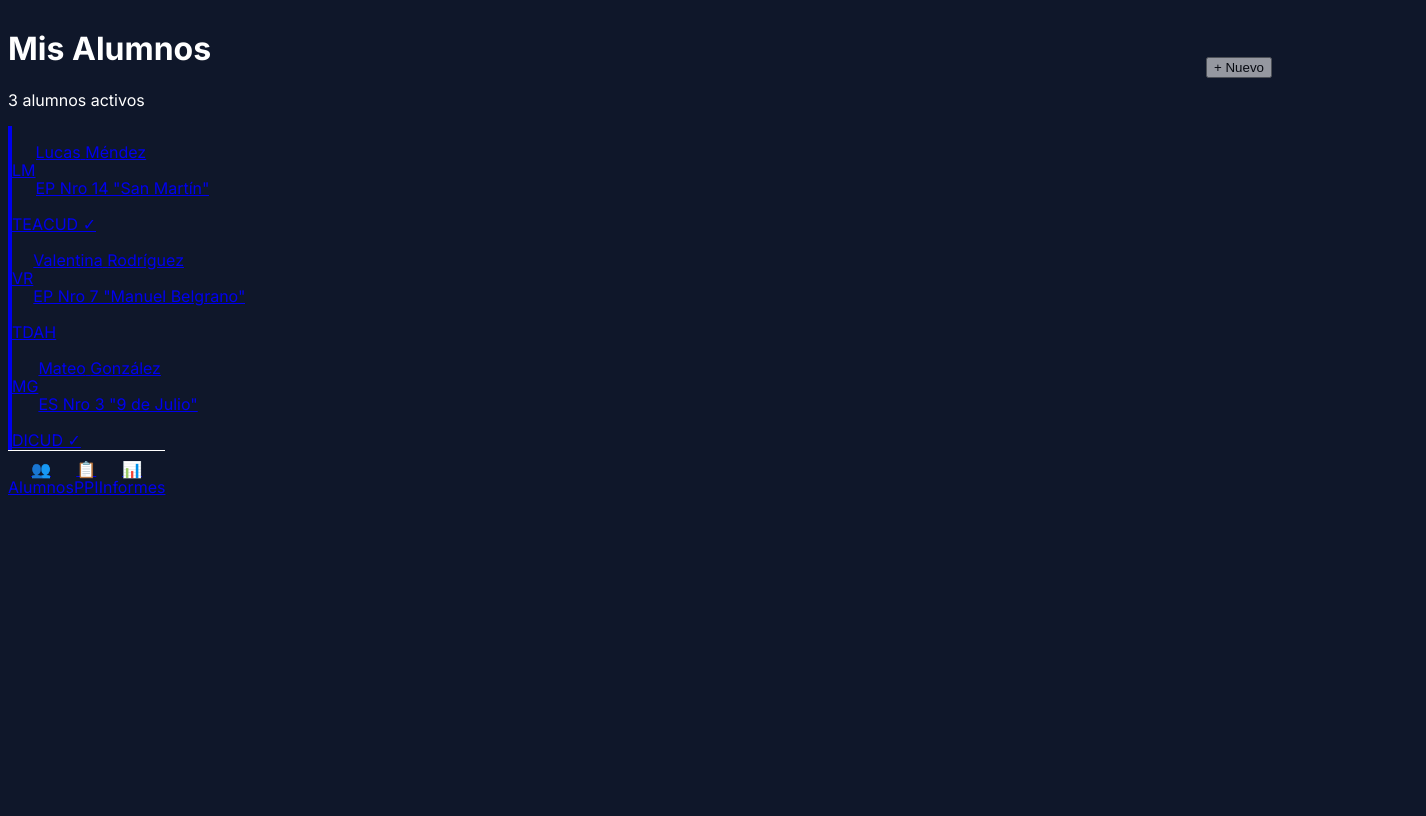
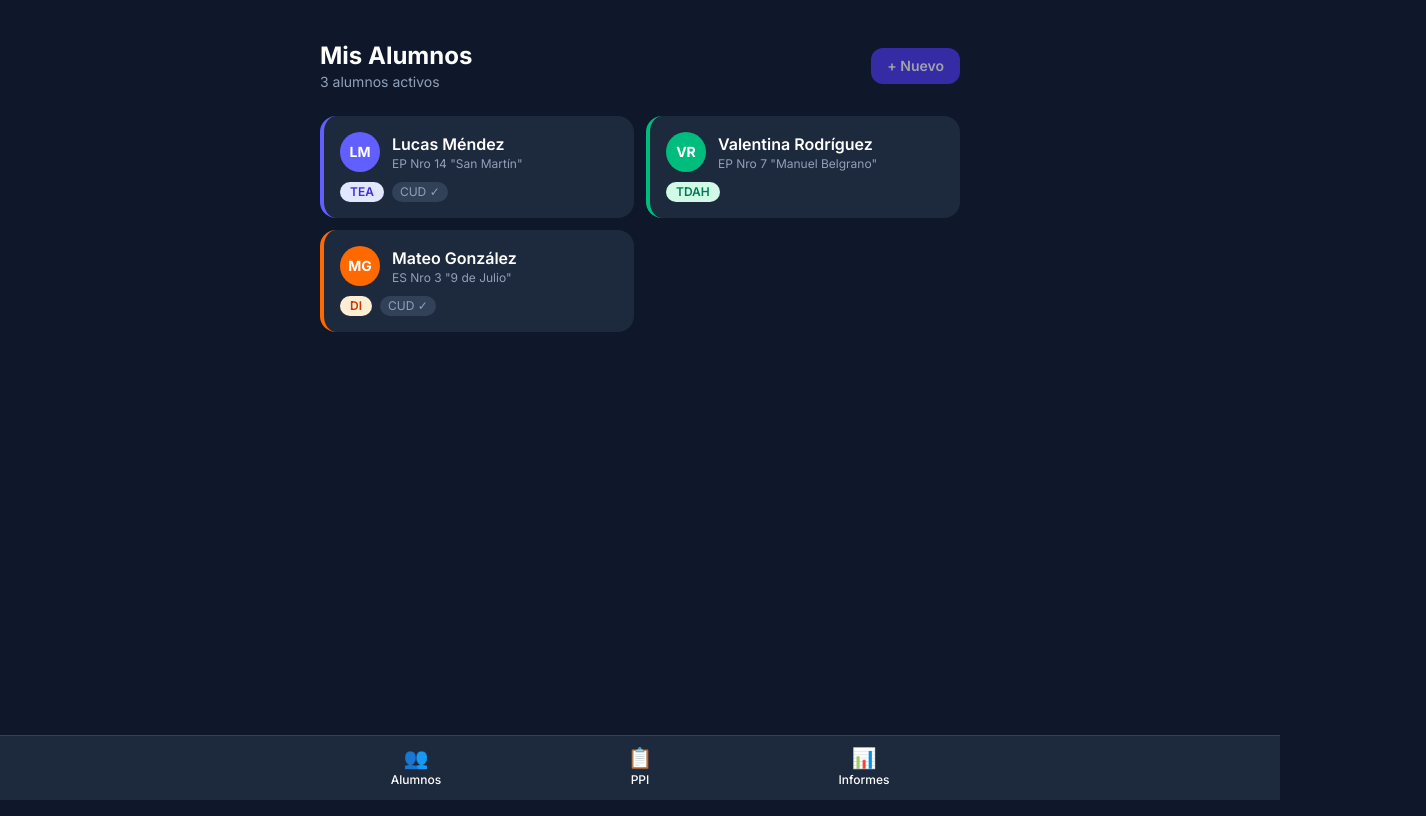
Before and after one commit to ariamayorista-creator/edu-especial, a Next.js app: page / in a window 1280 px wide. Shown: the whole page, 1426 px wide, since content can reach past the window. Built offline with nearby package versions, Linux system fonts and the light colour scheme.

Commit message:
fix: reset links azules + restaurar colores dinámicos + safelist tailwind v4

```diff
--- a/app/globals.css
+++ b/app/globals.css
@@ -1,8 +1,16 @@
-@tailwind base;
-@tailwind components;
-@tailwind utilities;
+@import "tailwindcss";
+
+@source inline("{bg,text,border-l}-{indigo,emerald,orange,slate}-{100,500,700}");
+@source inline("{bg,text,border-l}-{red,yellow}-{100,400,500,700}");
+@source inline("bg-{indigo,emerald,slate}-{600,700,800,900}");
+@source inline("ring-indigo-{400,500}");
 
 body {
   background-color: #0f172a;
   color: white;
 }
+
+a {
+  color: inherit;
+  text-decoration: none;
+}
--- a/components/AlumnoCard.tsx
+++ b/components/AlumnoCard.tsx
@@ -2,16 +2,8 @@ import Link from 'next/link'
 import Badge from '@/components/Badge'
 import { getColorDiagnostico, getIniciales, type Alumno } from '@/lib/mock'
 
-const colorClasses = {
-  tea: { bg: 'bg-indigo-500', border: 'border-l-indigo-500' },
-  tdah: { bg: 'bg-emerald-500', border: 'border-l-emerald-500' },
-  di: { bg: 'bg-orange-500', border: 'border-l-orange-500' },
-} as const
-
 export default function AlumnoCard({ alumno }: { alumno: Alumno }) {
-  const colorInfo = getColorDiagnostico(alumno.diagnostico)
-  const colors = colorClasses[colorInfo.key as keyof typeof colorClasses]
-
+  const colors = getColorDiagnostico(alumno.diagnostico)
   return (
     <Link href={`/alumnos/${alumno.slug}`}>
       <div className={`bg-slate-800 rounded-2xl p-4 border-l-4 ${colors.border} active:scale-95 transition-transform cursor-pointer`}>
--- a/components/Badge.tsx
+++ b/components/Badge.tsx
@@ -1,10 +1,10 @@
 import { getColorDiagnostico, type Diagnostico } from '@/lib/mock'
 
-export default function Badge({ diagnostico }: { diagnostico: Diagnostico }) {
+export default function Badge({ diagnostico }: { diagnostico: Diagnostico | string | null }) {
   const colors = getColorDiagnostico(diagnostico)
   return (
     <span className={`inline-block px-2.5 py-0.5 rounded-full text-xs font-semibold ${colors.light}`}>
-      {diagnostico}
+      {diagnostico ?? 'Sin diagnóstico'}
     </span>
   )
 }
--- a/lib/mock.ts
+++ b/lib/mock.ts
@@ -183,12 +183,28 @@ export function getAlumno(slug: string): Alumno | undefined {
   return ALUMNOS.find(a => a.slug === slug)
 }
 
-export function getColorDiagnostico(diagnostico: Diagnostico) {
-  // Retorna índice en lugar de strings para evitar purga de Tailwind
+export function getColorDiagnostico(diagnostico: Diagnostico | string | null) {
   switch (diagnostico) {
-    case 'TEA': return { key: 'tea', bg: 'bg-indigo-500', light: 'bg-indigo-100 text-indigo-700', border: 'border-l-indigo-500' }
-    case 'TDAH': return { key: 'tdah', bg: 'bg-emerald-500', light: 'bg-emerald-100 text-emerald-700', border: 'border-l-emerald-500' }
-    case 'DI': return { key: 'di', bg: 'bg-orange-500', light: 'bg-orange-100 text-orange-700', border: 'border-l-orange-500' }
+    case 'TEA': return {
+      bg: 'bg-indigo-500',
+      light: 'bg-indigo-100 text-indigo-700',
+      border: 'border-l-indigo-500',
+    }
+    case 'TDAH': return {
+      bg: 'bg-emerald-500',
+      light: 'bg-emerald-100 text-emerald-700',
+      border: 'border-l-emerald-500',
+    }
+    case 'DI': return {
+      bg: 'bg-orange-500',
+      light: 'bg-orange-100 text-orange-700',
+      border: 'border-l-orange-500',
+    }
+    default: return {
+      bg: 'bg-slate-500',
+      light: 'bg-slate-100 text-slate-700',
+      border: 'border-l-slate-500',
+    }
   }
 }
 
--- a/tailwind.config.ts
+++ b/tailwind.config.ts
@@ -5,7 +5,6 @@ const config: Config = {
     './pages/**/*.{js,ts,jsx,tsx,mdx}',
     './components/**/*.{js,ts,jsx,tsx,mdx}',
     './app/**/*.{js,ts,jsx,tsx,mdx}',
-    './lib/**/*.{js,ts,tsx}',
   ],
   theme: {
     extend: {},
```
